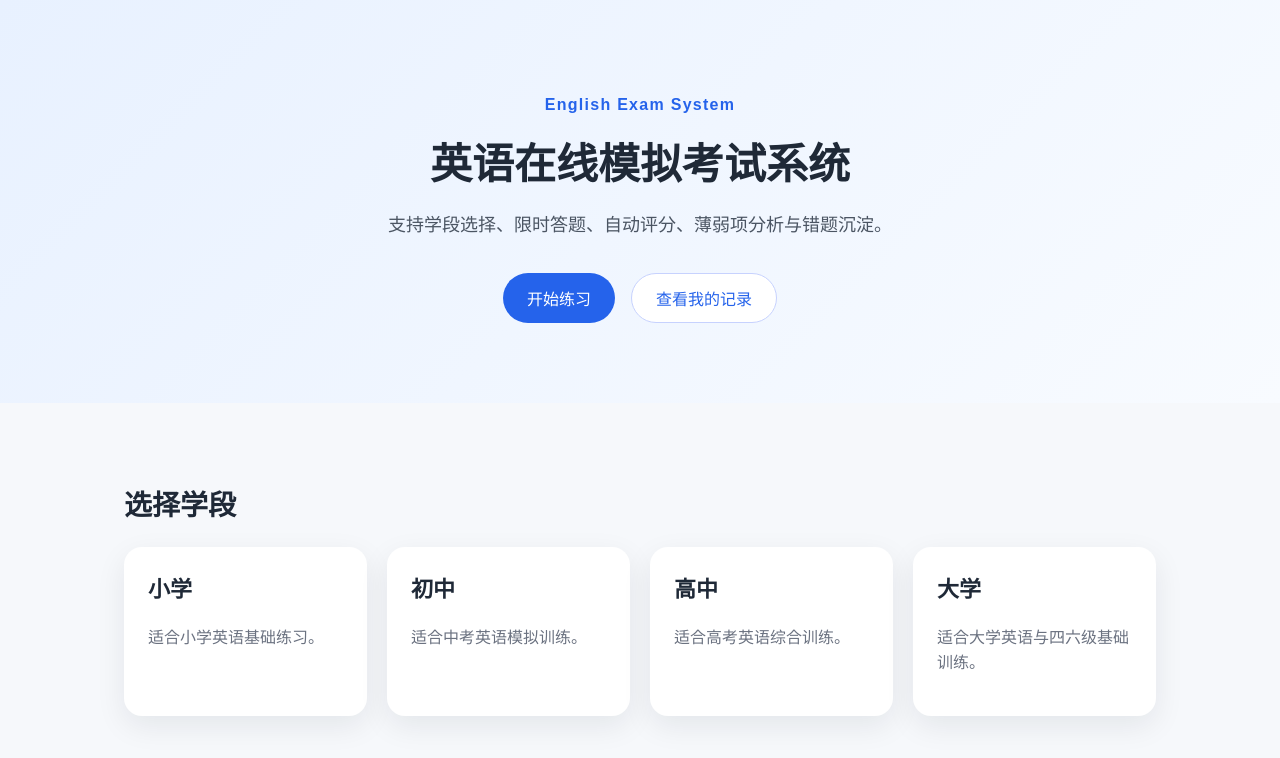
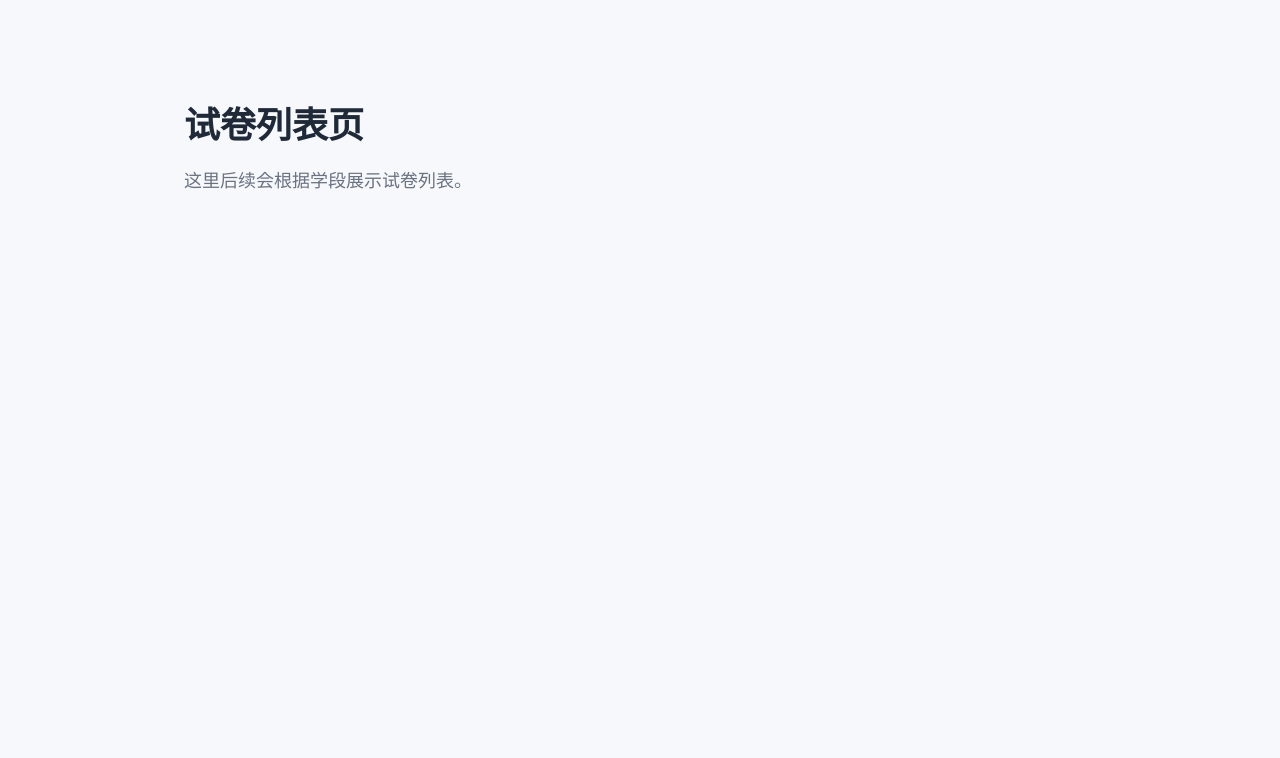
Before and after one commit to HUANGTINGTING-UBAND/english-exam-system-v3-codex, a Vue app in the folder frontend/: page /#/exams in a window 1280 px wide. Shown: the top 758 px of the page. Built offline with nearby package versions, Linux system fonts and the light colour scheme.

Commit message:
setup frontend routes

```diff
--- a/frontend/src/App.vue
+++ b/frontend/src/App.vue
@@ -1,44 +1,3 @@
 <template>
-  <div class="app">
-    <header class="hero">
-      <div class="hero-content">
-        <p class="tag">English Exam System</p>
-        <h1>英语在线模拟考试系统</h1>
-        <p class="desc">
-          支持学段选择、限时答题、自动评分、薄弱项分析与错题沉淀。
-        </p>
-
-        <div class="actions">
-          <button class="primary-btn">开始练习</button>
-          <button class="secondary-btn">查看我的记录</button>
-        </div>
-      </div>
-    </header>
-
-    <main class="section">
-      <h2>选择学段</h2>
-
-      <div class="grade-grid">
-        <div class="grade-card">
-          <h3>小学</h3>
-          <p>适合小学英语基础练习。</p>
-        </div>
-
-        <div class="grade-card">
-          <h3>初中</h3>
-          <p>适合中考英语模拟训练。</p>
-        </div>
-
-        <div class="grade-card">
-          <h3>高中</h3>
-          <p>适合高考英语综合训练。</p>
-        </div>
-
-        <div class="grade-card">
-          <h3>大学</h3>
-          <p>适合大学英语与四六级基础训练。</p>
-        </div>
-      </div>
-    </main>
-  </div>
+  <RouterView />
 </template>
--- a/frontend/src/main.js
+++ b/frontend/src/main.js
@@ -1,5 +1,6 @@
 import { createApp } from 'vue'
 import './style.css'
 import App from './App.vue'
+import router from './router'
 
-createApp(App).mount('#app')
+createApp(App).use(router).mount('#app')
--- /dev/null
+++ b/frontend/src/router/index.js
@@ -0,0 +1,48 @@
+import { createRouter, createWebHashHistory } from 'vue-router'
+
+import HomeView from '../views/HomeView.vue'
+import LoginView from '../views/LoginView.vue'
+import RegisterView from '../views/RegisterView.vue'
+import ExamListView from '../views/ExamListView.vue'
+import ExamView from '../views/ExamView.vue'
+import ProfileView from '../views/ProfileView.vue'
+
+const routes = [
+  {
+    path: '/',
+    name: 'home',
+    component: HomeView,
+  },
+  {
+    path: '/login',
+    name: 'login',
+    component: LoginView,
+  },
+  {
+    path: '/register',
+    name: 'register',
+    component: RegisterView,
+  },
+  {
+    path: '/exams',
+    name: 'exams',
+    component: ExamListView,
+  },
+  {
+    path: '/exam/:examId',
+    name: 'exam',
+    component: ExamView,
+  },
+  {
+    path: '/profile',
+    name: 'profile',
+    component: ProfileView,
+  },
+]
+
+const router = createRouter({
+  history: createWebHashHistory(),
+  routes,
+})
+
+export default router
--- a/frontend/src/style.css
+++ b/frontend/src/style.css
@@ -134,3 +134,18 @@ h1 {
     font-size: 16px;
   }
 }
+.page-placeholder {
+  max-width: 960px;
+  margin: 0 auto;
+  padding: 80px 24px;
+}
+
+.page-placeholder h1 {
+  font-size: 36px;
+  margin-bottom: 16px;
+}
+
+.page-placeholder p {
+  font-size: 18px;
+  color: #6b7280;
+}
--- /dev/null
+++ b/frontend/src/views/ExamListView.vue
@@ -0,0 +1,6 @@
+<template>
+  <div class="page-placeholder">
+    <h1>试卷列表页</h1>
+    <p>这里后续会根据学段展示试卷列表。</p>
+  </div>
+</template>
--- /dev/null
+++ b/frontend/src/views/ExamView.vue
@@ -0,0 +1,6 @@
+<template>
+  <div class="page-placeholder">
+    <h1>考试页</h1>
+    <p>这里后续会开发限时答题、提交和评分功能。</p>
+  </div>
+</template>
--- /dev/null
+++ b/frontend/src/views/HomeView.vue
@@ -0,0 +1,44 @@
+<template>
+  <div class="home-page">
+    <header class="hero">
+      <div class="hero-content">
+        <p class="tag">English Exam System</p>
+        <h1>英语在线模拟考试系统</h1>
+        <p class="desc">
+          支持学段选择、限时答题、自动评分、薄弱项分析与错题沉淀。
+        </p>
+
+        <div class="actions">
+          <button class="primary-btn">开始练习</button>
+          <button class="secondary-btn">查看我的记录</button>
+        </div>
+      </div>
+    </header>
+
+    <main class="section">
+      <h2>选择学段</h2>
+
+      <div class="grade-grid">
+        <div class="grade-card">
+          <h3>小学</h3>
+          <p>适合小学英语基础练习。</p>
+        </div>
+
+        <div class="grade-card">
+          <h3>初中</h3>
+          <p>适合中考英语模拟训练。</p>
+        </div>
+
+        <div class="grade-card">
+          <h3>高中</h3>
+          <p>适合高考英语综合训练。</p>
+        </div>
+
+        <div class="grade-card">
+          <h3>大学</h3>
+          <p>适合大学英语与四六级基础训练。</p>
+        </div>
+      </div>
+    </main>
+  </div>
+</template>
--- /dev/null
+++ b/frontend/src/views/LoginView.vue
@@ -0,0 +1,6 @@
+<template>
+  <div class="page-placeholder">
+    <h1>登录页</h1>
+    <p>这里后续会开发学生和管理员登录功能。</p>
+  </div>
+</template>
--- /dev/null
+++ b/frontend/src/views/ProfileView.vue
@@ -0,0 +1,6 @@
+<template>
+  <div class="page-placeholder">
+    <h1>个人中心</h1>
+    <p>这里后续会展示历史记录、错题本和成绩趋势。</p>
+  </div>
+</template>
--- /dev/null
+++ b/frontend/src/views/RegisterView.vue
@@ -0,0 +1,6 @@
+<template>
+  <div class="page-placeholder">
+    <h1>注册页</h1>
+    <p>这里后续会开发学生注册功能。</p>
+  </div>
+</template>
```
